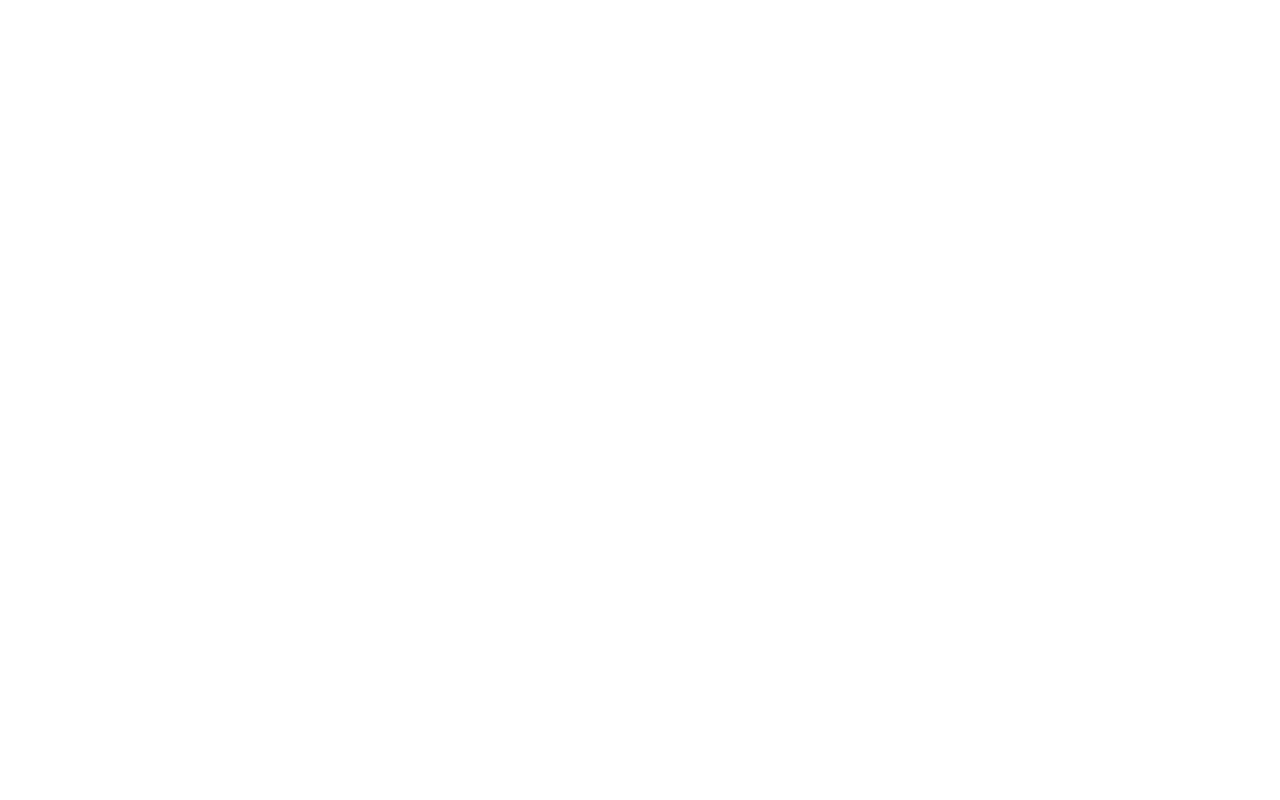
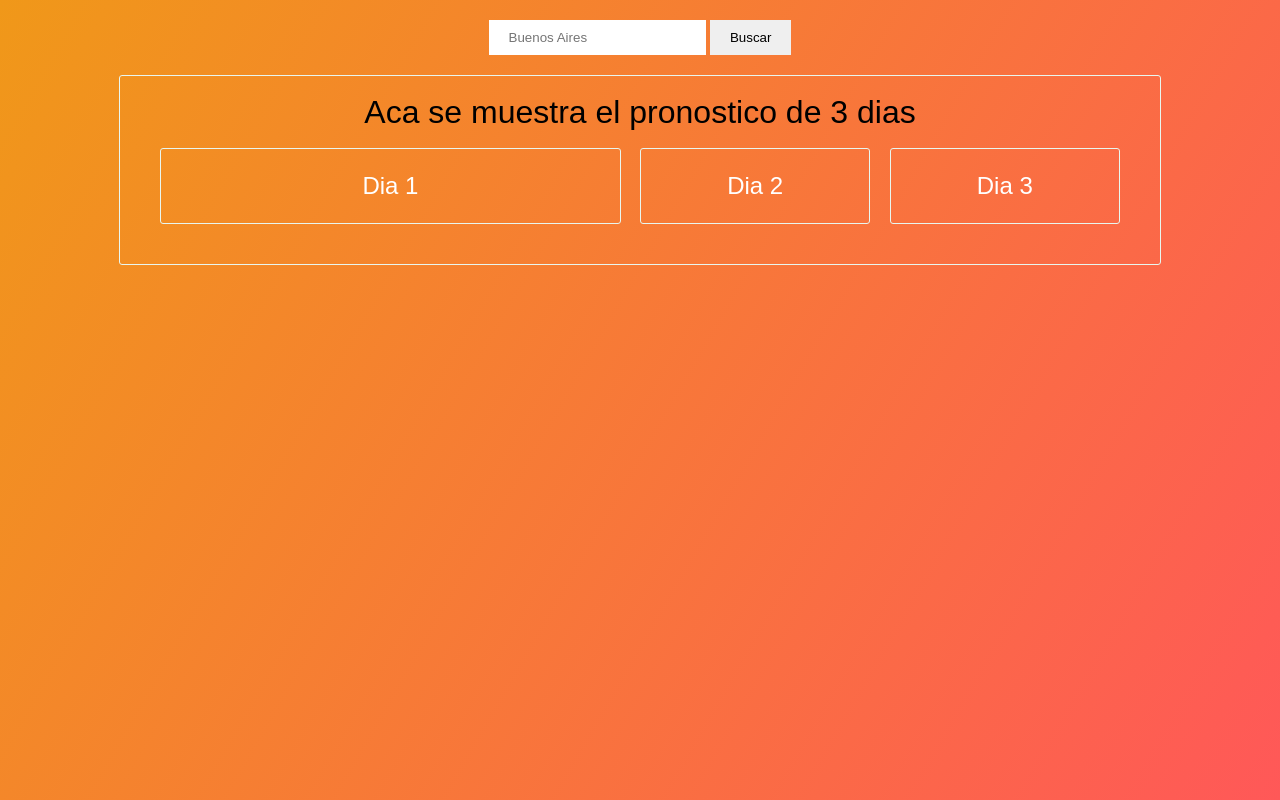
Before and after one commit to TheLaucha/Weather-Web, a plain HTML site: page index.html in a window 1280 px wide. Drawn offline with Linux system fonts and the light colour scheme; a web font is replaced by a local one.

Commit message:
add files

```diff
--- a/index.html
+++ b/index.html
@@ -5,8 +5,62 @@
     <meta http-equiv="X-UA-Compatible" content="IE=edge">
     <meta name="viewport" content="width=device-width, initial-scale=1.0">
     <title>Weather App</title>
+    <link rel="stylesheet" href="styles/main.css">
+    <link rel="preconnect" href="https://fonts.googleapis.com">
+    <link rel="preconnect" href="https://fonts.gstatic.com" crossorigin>
+    <link href="https://fonts.googleapis.com/css2?family=Encode+Sans+SC:wght@100;200;300;400;500;600;700;800;900&display=swap" rel="stylesheet">
 </head>
 <body>
 
+    <div class="container">
+        <form action="POST" id="formulario">
+            <input type="text" id="city" placeholder="Buenos Aires">
+            <button type="submit" id="buscar"> Buscar </button>
+        </form>
+        <div class="pronostico">
+            <h1>Aca se muestra el pronostico de 3 dias</h1>
+            <div class="resultado">
+                <div class="dia" id="dia-1">
+                    <h2>Dia 1</h2>
+                    <div class="image">
+
+                    </div>
+                    <p class="temperatura">
+
+                    </p>
+                    <p class="detalles">
+
+                    </p>
+                </div>
+                <div class="dia" id="dia-2">
+                    <h2 id="dia-2">Dia 2</h2>
+                    <div class="image">
+
+                    </div>
+                    <p class="temperatura">
+
+                    </p>
+                    <p class="detalles">
+
+                    </p>
+                </div>
+                <div class="dia" id="dia-3">
+                    <h2 id="dia-3">Dia 3</h2>
+                    <div class="image">
+
+                    </div>
+                    <p class="temperatura">
+
+                    </p>
+                    <p class="detalles">
+
+                    </p>
+                </div>
+            </div>
+        </div>
+    </div>
+
+    <script src="src/index.js" type="module"></script>
+
 </body>
 </html>
--- a/src/api.js
+++ b/src/api.js
@@ -1,5 +1,3 @@
-
-
 // Obtener Clima
 
 export async function obtenerClima(lugar){
@@ -12,7 +10,3 @@ export async function obtenerClima(lugar){
     // Retorno el clima
     return clima;
 }
-
-// Prueba
-
-export const hola = "hola mundo";
--- a/src/index.js
+++ b/src/index.js
@@ -1,6 +1,36 @@
-import { obtenerClima, hola } from "./api.js";
-import { mostrarResultado } from "./ui.js"
+import { obtenerClima } from "./api.js";
+import { mostrarResultado } from "./ui.js";
+import { obtenerPosicion } from "./script_position.js";
 
+//OBTENER POSICION
+
+window.addEventListener('load', obtenerPosicion);
+
+// PROGRAMA
+
+const btnBuscar = document.querySelector('#buscar');
+
+btnBuscar.addEventListener('click', (e) =>{
+    e.preventDefault();
+
+    // Obtiene el valor del input
+    const city = document.querySelector('#city').value; // --> Hacer que se auto mande cada vez que se escribe una letra
+
+    // Evalue si el valor es correcto
+    if (city === ''){
+        console.log('Mostrar Error')
+    } else{
+        obtenerClima(city)
+            .then( respuesta =>{
+                console.log(respuesta);
+                mostrarResultado(respuesta);
+            })
+            .catch(error => console.log(error)); // --> Mostrar error en pantalla
+    }
+
+});
+
+/*
 console.log(
     obtenerClima('Buenos Aires')
         .then( respuesta => {
@@ -8,3 +38,4 @@ console.log(
             mostrarResultado(respuesta);
         })
 );
+*/
--- a/src/ui.js
+++ b/src/ui.js
@@ -1,15 +1,17 @@
 export function mostrarResultado(clima){
-    const resultado = document.querySelector('#app');
+    // Selecciono los DIVS dias.
+    const dia_1 = document.querySelector('#dia-1');
+    const dia_2 = document.querySelector('#dia-2');
+    const dia_3 = document.querySelector('#dia-3');
 
     // Creo el HTML
     let html = `
-        <div>
-            <h3>${clima.location.name}</h3>
-            <h4>${clima.location.localtime}</h4>
-        </div>
+        <h2>${clima.location.localtime}</h2>
+        <img src="${clima.current.condition.icon}" alt="">
+        <p>${clima.current.temp_c}°c</p>
+        <p>${clima.location.name} - ${clima.location.region} - ${clima.location.country}</p>
     `;
 
     // Inserto html
-    const $app = document.querySelector('#app');
-    $app.innerHTML = html;
+    dia_1.innerHTML = html;
 }
--- /dev/null
+++ b/styles/main.css
@@ -0,0 +1,118 @@
+/* http://meyerweb.com/eric/tools/css/reset/
+   v2.0 | 20110126
+   License: none (public domain)
+   RESET CSS
+*/
+
+html, body, div, span, applet, object, iframe,
+h1, h2, h3, h4, h5, h6, p, blockquote, pre,
+a, abbr, acronym, address, big, cite, code,
+del, dfn, em, img, ins, kbd, q, s, samp,
+small, strike, strong, sub, sup, tt, var,
+b, u, i, center,
+dl, dt, dd, ol, ul, li,
+fieldset, form, label, legend,
+table, caption, tbody, tfoot, thead, tr, th, td,
+article, aside, canvas, details, embed,
+figure, figcaption, footer, header, hgroup,
+menu, nav, output, ruby, section, summary,
+time, mark, audio, video {
+	margin: 0;
+	padding: 0;
+	border: 0;
+	font-size: 100%;
+	font: inherit;
+	vertical-align: baseline;
+}
+/* HTML5 display-role reset for older browsers */
+article, aside, details, figcaption, figure,
+footer, header, hgroup, menu, nav, section {
+	display: block;
+}
+body {
+	line-height: 1;
+}
+ol, ul {
+	list-style: none;
+}
+blockquote, q {
+	quotes: none;
+}
+blockquote:before, blockquote:after,
+q:before, q:after {
+	content: '';
+	content: none;
+}
+table {
+	border-collapse: collapse;
+	border-spacing: 0;
+}
+
+/* ---- MIS ESTILOS ---- */
+
+:root{
+    --white: #E8F6EF;
+    --yellow: #FFE194;
+    --blue : #4C4C6D;
+    --lightblue: #B8DFD8;
+}
+
+body{
+    background-image: linear-gradient(-60deg, #ff5858 0%, #f09819 100%);
+    font-family: 'Encode Sans SC', sans-serif;
+}
+
+.container{
+    width: 1000px;
+    margin: 0 auto;
+    height: 100vh;
+    display: flex;
+    align-items: center;
+    flex-direction: column;
+}
+
+#formulario #city{
+    border: none;
+    outline: none;
+    margin: 20px 0px;
+    padding: 10px 20px;
+    font-family: 'Encode Sans SC', sans-serif;
+}
+
+#formulario #buscar{
+    border: none;
+    padding: 10px 20px;
+    margin: 20px 0px;
+    font-family: 'Encode Sans SC', sans-serif;
+}
+
+.pronostico{
+    width: 100%;
+    text-align: center;
+    border: 1px solid var(--white);
+    border-radius: 3px;
+    padding: 20px;
+}
+
+.pronostico h1{
+    font-size: 2em;
+}
+
+.resultado{
+    display: grid;
+    grid-template-columns: 2fr 1fr 1fr;
+    gap: 2%;
+    padding: 20px;
+}
+
+.resultado .dia{
+    border: 1px solid #E8F6EF;
+    border-radius: 3px;
+    padding: 20px;
+    color: #fff;
+}
+
+.resultado .dia h2{
+    font-size: 1.5em;
+    margin: 5px 0px;
+}
```
